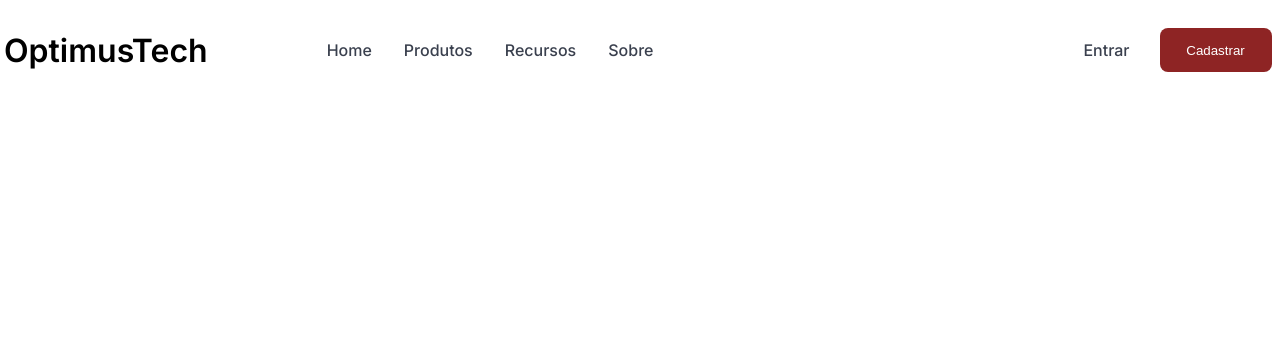
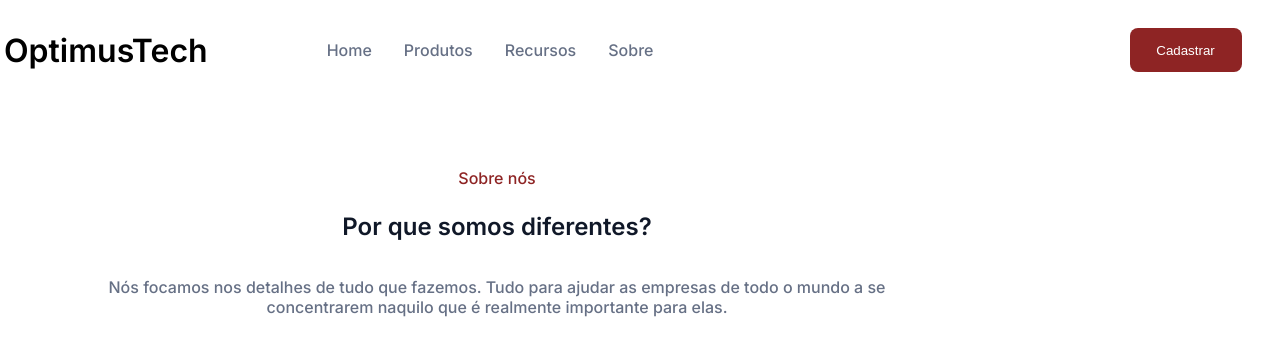
Before and after one commit to leandroespindula/7DaysOfCode-HTML-CSS, a plain HTML site: page index.html in a window 1280 px wide. Shown: the full height of the page, 143-1415 px from the left, 1272 px wide, since content can reach past the window. Drawn offline with Linux system fonts and the light colour scheme.

Commit message:
Adicionando section sobre nos

```diff
--- a/index.html
+++ b/index.html
@@ -30,10 +30,16 @@
 
             <div id="itens__btn">
                 <a href="#"><li>Entrar</li></a>
-                <button>Cadastrar</button>
+                <button><a href="#">Cadastrar</button><a>
 
             </div>
         </div>
     </header>
+
+    <section class="container__sobreNos">
+        <span>Sobre nós</span>
+        <h1>Por que somos diferentes?</h1>
+        <p>Nós focamos nos detalhes de tudo que fazemos. Tudo para ajudar as empresas de todo o mundo a se concentrarem naquilo que é realmente importante para elas.</p>
+    </section>
 </body>
 </html>
--- a/style.css
+++ b/style.css
@@ -1,4 +1,11 @@
 @import url('https://fonts.googleapis.com/css2? family= Inter:wght@500;600 & display=swap' );
+
+:root {
+        --vermelho: #8E2424;
+        --cinza: #667085;
+        --preto: #101828
+}
+
 
 * {
     margin: 0;
@@ -12,7 +19,7 @@ body {
 
 a {
     text-decoration: none;
-    color: #3A404E;
+    color: var(--cinza);
     list-style: none;
 }
 
@@ -53,7 +60,8 @@ header .container__cabecalho #itens__navegacacao nav ul li {
 
 
 #itens__btn a {
-    margin-right: 30px;
+    /* margin-right: 30px; */
+    color: #FFFFFF;
 }
 
 #itens__btn button {
@@ -65,3 +73,27 @@ header .container__cabecalho #itens__navegacacao nav ul li {
     color: #FFFFFF;
     border: none;
 }
+
+.container__sobreNos {
+    display: flex;
+    flex-direction: column;
+    align-items: center;
+    height: 407px;
+}
+
+.container__sobreNos span {
+    margin-top: 96px;
+    margin-bottom: 24px;
+    color: var(--vermelho);
+}
+
+.container__sobreNos h1 {
+    margin-bottom: 36px;
+    color: var(--preto);
+}
+
+.container__sobreNos p {
+    width: 791px;
+    height: 60px;
+    text-align: center;
+}
```
